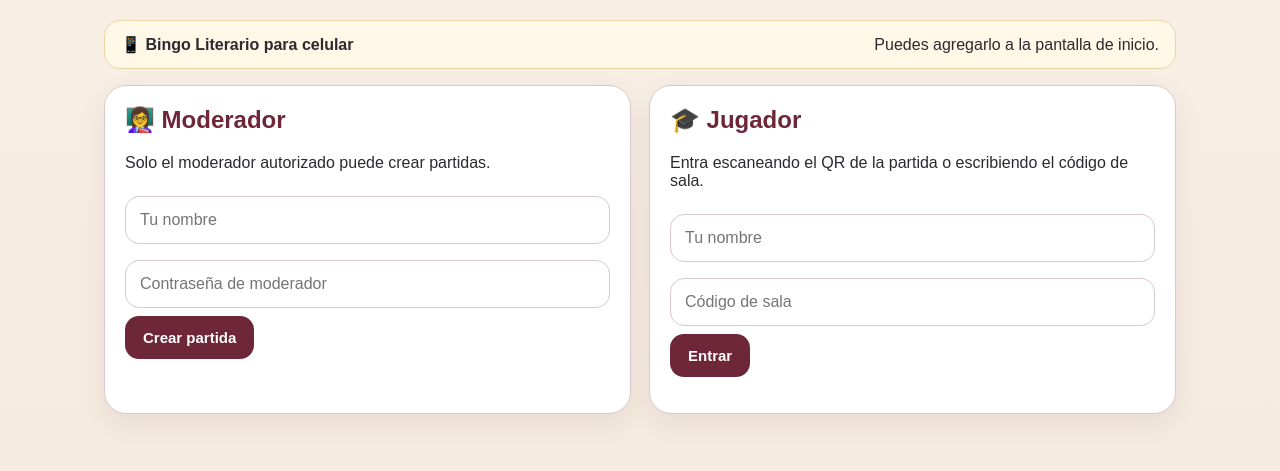
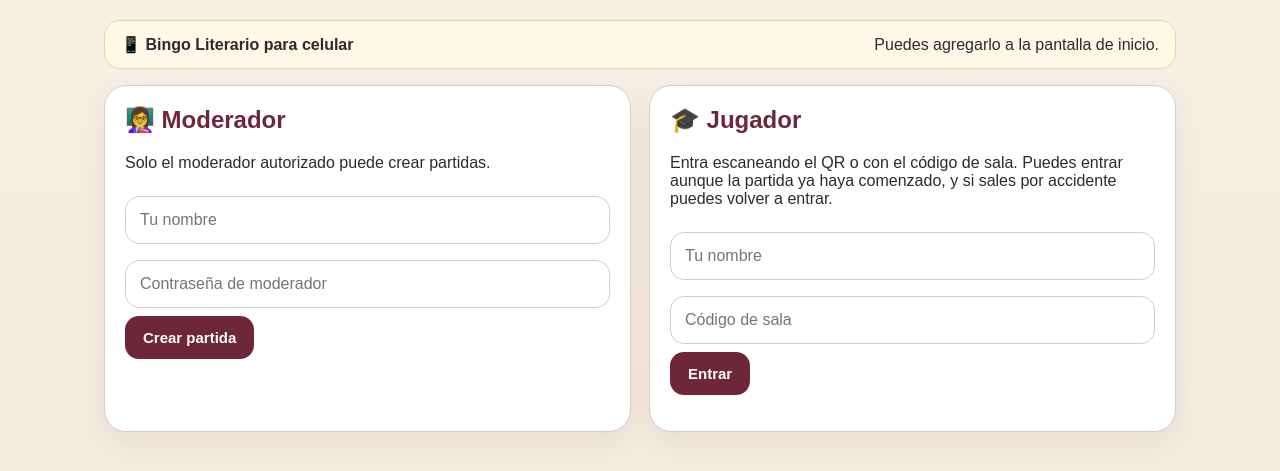
Before and after one commit to ADMINRESTAURANT/bingo-literario-digital, a website: page public/index.html in a window 1280 px wide. Shown: the part 195-666 px from the top of the page. Drawn offline with nearby package versions, Linux system fonts and the light colour scheme; no server answers.

Commit message:
Aclara acceso durante partidas y reconexión de jugadores

```diff
--- a/public/index.html
+++ b/public/index.html
@@ -5,7 +5,7 @@
 <div class="install"><b>📱 Bingo Literario para celular</b><span> Puedes agregarlo a la pantalla de inicio.</span><button id="install" class="hide">Instalar</button></div>
 <div class="grid">
 <div class="card"><h2>👩‍🏫 Moderador</h2><p>Solo el moderador autorizado puede crear partidas.</p><input id="modName" placeholder="Tu nombre"><input id="modPassword" type="password" placeholder="Contraseña de moderador"><button id="create">Crear partida</button><p id="modErr" class="err"></p></div>
-<div class="card"><h2>🎓 Jugador</h2><p>Entra escaneando el QR de la partida o escribiendo el código de sala.</p><input id="name" placeholder="Tu nombre"><input id="code" placeholder="Código de sala"><button id="join">Entrar</button><p id="err" class="err"></p></div>
+<div class="card"><h2>🎓 Jugador</h2><p>Entra escaneando el QR o con el código de sala. Puedes entrar aunque la partida ya haya comenzado, y si sales por accidente puedes volver a entrar.</p><input id="name" placeholder="Tu nombre"><input id="code" placeholder="Código de sala"><button id="join">Entrar</button><p id="err" class="err"></p></div>
 </div></section>
 
 <section id="moderator" class="hide">
```
